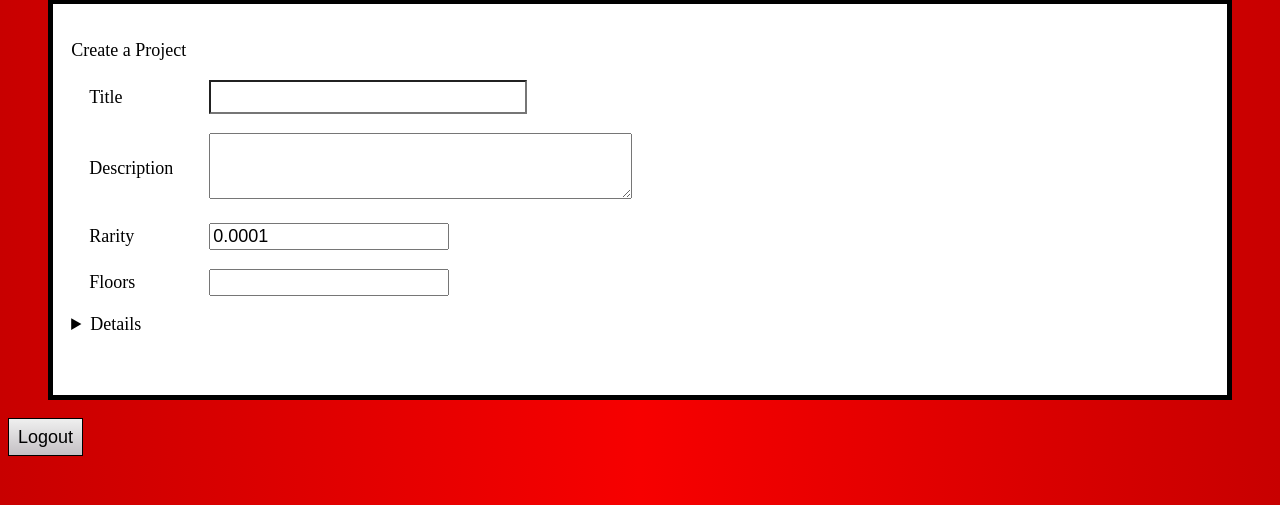
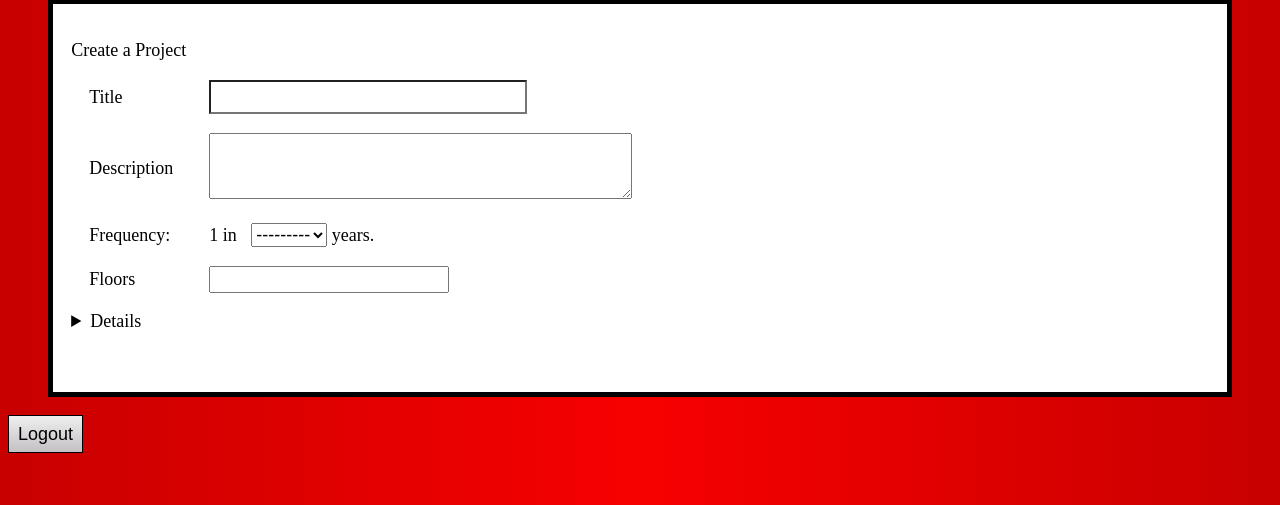
Before and after one commit to openslat/webslat, a Django app: page /slat/project in a window 1280 px wide. Shown: the part 119-624 px from the top of the page. Run offline with Django 3.2, Linux system fonts and the light colour scheme; the visitor is signed in with stand-in values (Sample User, id 1); parts of the project's set-up code (start-up, migrations or seed data) failed here and were passed over; some libraries are stand-ins or nearby versions.

Commit message:
Tweak Floor page.

```diff
--- a/webslat/slat/models.py
+++ b/webslat/slat/models.py
@@ -3,7 +3,7 @@ import sys
 import time
 from scipy.optimize import fsolve, newton
 from django.db import models
-from django.forms import  ModelForm, BaseModelFormSet, NumberInput, Textarea, TextInput, FloatField, FileInput, FileField, Form, ModelChoiceField, IntegerField, HiddenInput, CharField
+from django.forms import  ModelForm, BaseModelFormSet, Select, NumberInput, Textarea, TextInput, FloatField, FileInput, FileField, Form, ModelChoiceField, IntegerField, HiddenInput, CharField
 from django.forms import Form, ChoiceField, Select
 from slat.constants import *
 from .nzs import *
@@ -15,11 +15,23 @@ from dal import forward
 
 # Create your models here.
 class Project(models.Model):
+    FREQUENCY_CHOICES = (
+        (1./20, u'20'),
+        (1./25, u'25'),
+        (1./50, u'50'),
+        (1./100, u'100'),
+        (1./250, u'250'),
+        (1./500, u'500'),
+        (1./1000, u'1000'),
+        (1./2500, u'2000'),
+        (1./2500, u'2500'),
+    )
+
     title_text = models.CharField(max_length=50)
     description_text = models.CharField(max_length=200, blank=True)
     IM = models.ForeignKey('IM', null=True, blank=True)
     floors = models.IntegerField(null=False, blank=False)
-    rarity = models.FloatField(null=False, default=1E-4)
+    rarity = models.FloatField(null=False, choices=FREQUENCY_CHOICES)
     mean_im_collapse = models.FloatField(null=True, blank=True)
     sd_ln_im_collapse = models.FloatField(null=True, blank=True)
     mean_cost_collapse = models.FloatField(null=True, blank=True)
@@ -67,6 +79,14 @@ class Project(models.Model):
                                               im,
                                               floors,
                                               self.rarity)
+
+    def floor_label(self,floor):
+        if floor == 0:
+            return 'Ground'
+        elif floor == self.floors:
+            return 'Roof'
+        else:
+            return "Floor #{}".format(floor)
 
 
 class IM_Types(models.Model):
@@ -398,7 +418,7 @@ class ProjectForm(ModelForm):
             'description_text': Textarea(attrs={'cols': 50, 'rows': 4, 'title': "Enter the description"}),
             'IM': HiddenInput,
             'title_text': TextInput(attrs={'title': 'Enter the title text here.'}),
-            'rarity': NumberInput(attrs={'title': "The rate-of-exceedence of the rarest event we are interested in displaying."}),
+            'rarity': Select(attrs={'title': "The rate-of-exceedence of the rarest event we are interested in displaying."}),
             'floors': NumberInput(attrs={'title': "The number of floors in the structure."}),
             'mean_im_collapse': NumberInput(attrs={'title': 'The mean IM value at which collapse occurs.'}),
             'sd_ln_im_collapse': NumberInput(attrs={'title': 'The standard deviation of log(IM) at which collapse occurs.'}),
--- a/webslat/slat/templates/slat/project.html
+++ b/webslat/slat/templates/slat/project.html
@@ -22,9 +22,10 @@
     {% csrf_token %}
     <table class="loose"><tr class="loose"><td class="loose"> <label for="id_title_text"> Title </label></td><td class="loose"> {{ form.title_text }}</td></tr>
       <tr class="loose"><td class="loose"><label for="id_description_text"> Description </label></td><td class="loose">{{ form.description_text }}</td></tr>
-      <tr class="loose"><td class="loose"><label for="id_rarity"> Rarity</td><td class="loose"> {{form.rarity }} </td></tr>
+      <tr class="loose"><td class="loose"><label for="id_rarity"> Frequency: </td><td class="loose"> 1 in {{form.rarity }} years.</td></tr>
     {% if form.instance.floors %}
-      <tr class="loose"><td class="loose"><label for="id_floors"> Floors </label></td><td class="loose">{{ form.instance.floors }}</td></tr>
+      <tr class="loose"><td class="loose"><label for="id_floors"> Floors </label></td><td class="loose">{{ form.instance.floors }}      {{ form.floors }}
+</td></tr>
     {% else %}
       <tr class="loose"><td class="loose"><label for="id_floors"> Floors </label></td><td class="loose">{{ form.floors }}</td></tr>
     {% endif %}
--- a/webslat/slat/views.py
+++ b/webslat/slat/views.py
@@ -38,14 +38,26 @@ def index(request):
 def project(request, project_id=None):
     chart = None
     if request.method == 'POST':
+        print(request.POST)
+        print("project_id: {}".format(project_id))
+
         if project_id:
             project = Project.objects.get(pk=project_id)
             form = ProjectForm(request.POST, Project.objects.get(pk=project_id), initial=model_to_dict(project))
             form.instance.id = project_id
             form.instance.floors = project.floors
+            print("Floors: {}".format(project.floors))
+            print("Floors: {}".format(form.instance.floors))
+            print("Form: {}".format(form))
         else:
             project = None
             form = ProjectForm(request.POST)
+
+        print("***************")
+        if not form.is_valid():
+            print("INVALID")
+            print(form.errors)
+        #print(project.rarity)
 
         if form.is_valid():
             if project:
@@ -233,10 +245,13 @@ def _plot_hazard(h):
 
         data_source = SimpleDataSource(data=data)
         chart = LineChart(data_source, options={'title': 'Intensity Measure Rate of Exceedance',
-                                                'hAxis': {'logScale': True, 'title': 'Intensity Measure (g)'},
+                                                'hAxis': {'logScale': True, 'title': 'Intensity Measure (g)',
+                                                          'minorGridlines': {'count': 3}},
                                                 'vAxis': {'logScale': True,
                                                           'title': 'Rate of Exceedance',
-                                                          'format': 'scientific'},
+                                                          'format': 'decimal',
+                                                          'gridlines': {'count': 3},
+                                                          'minorGridlines': {'count': 5}},
                                                 'pointSize': 5,
                                                 'legend': {'position': 'none'}})
         return chart
@@ -1053,9 +1068,11 @@ def floor_cgroups(request, project_id, floor_num):
 @login_required
 def floors(request, project_id):
     project = get_object_or_404(Project, pk=project_id)
-    print(project.floors)
-    return render(request, 'slat/floors.html', {'project': project,
-                                                'floors': range(project.floors + 1)})
+    floors = list(map(lambda f: [f, project.floor_label(f)], range(project.floors + 1)))
+    floors.reverse()
+    return render(request, 'slat/floors.html',
+                  {'project': project,
+                   'floors': floors})
 @login_required
 def demand(request, project_id, floor_num, type):
     project = get_object_or_404(Project, pk=project_id)
@@ -1235,13 +1252,7 @@ def analysis(request, project_id):
             costs = 0
             for c in floors[f]:
                 costs = costs + c.model().E_annual_cost()
-            if f == 0:
-                label = 'Ground'
-            elif f == project.floors:
-                label = 'Roof'
-            else:
-                label = str(f)
-            data.append([label, costs])
+            data.append([project.floor_label(f), costs])
 
         data.append(columns)
         data.reverse()
```
Also changed, not shown: webslat/slat/templates/slat/floors.html (+7 -6 lines).
